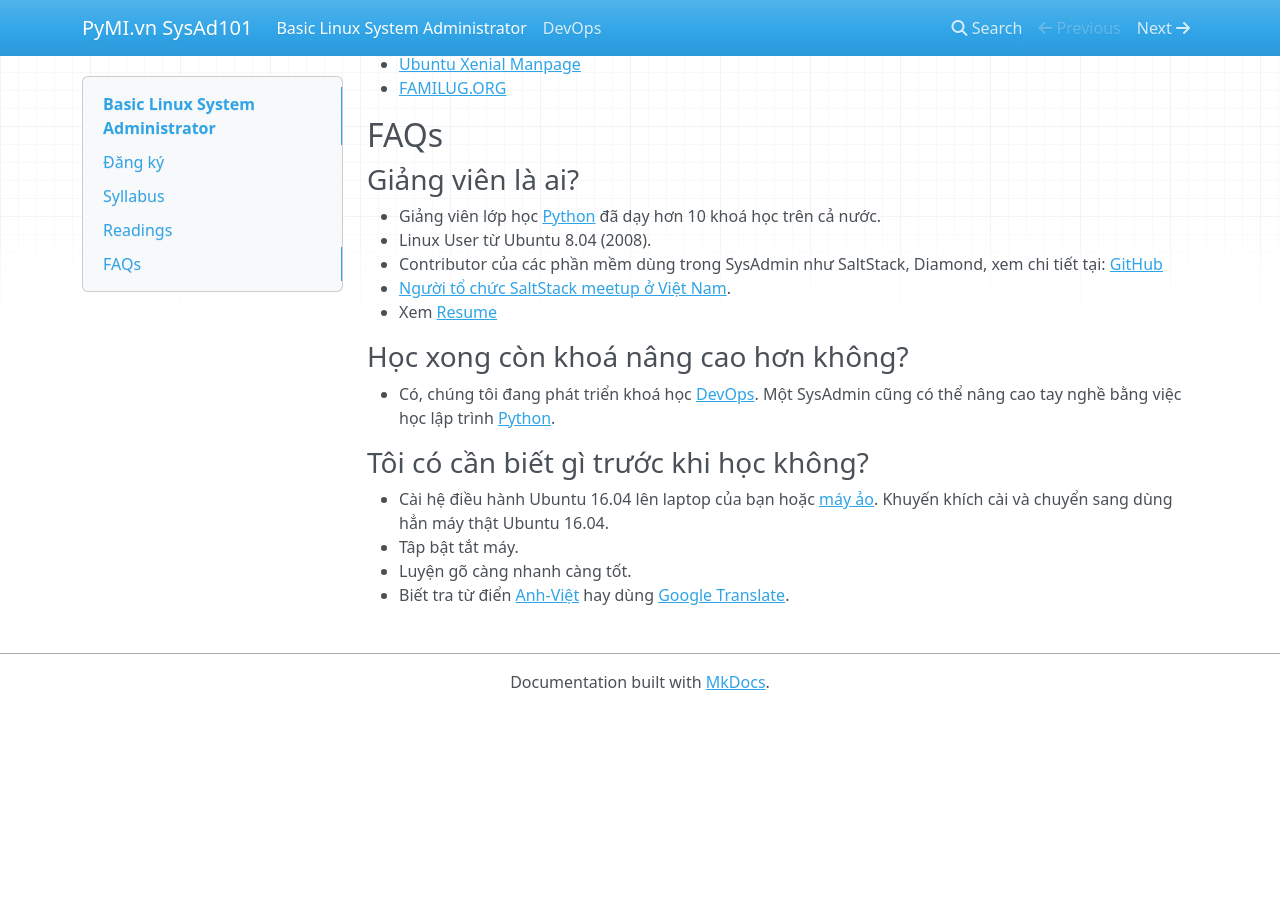
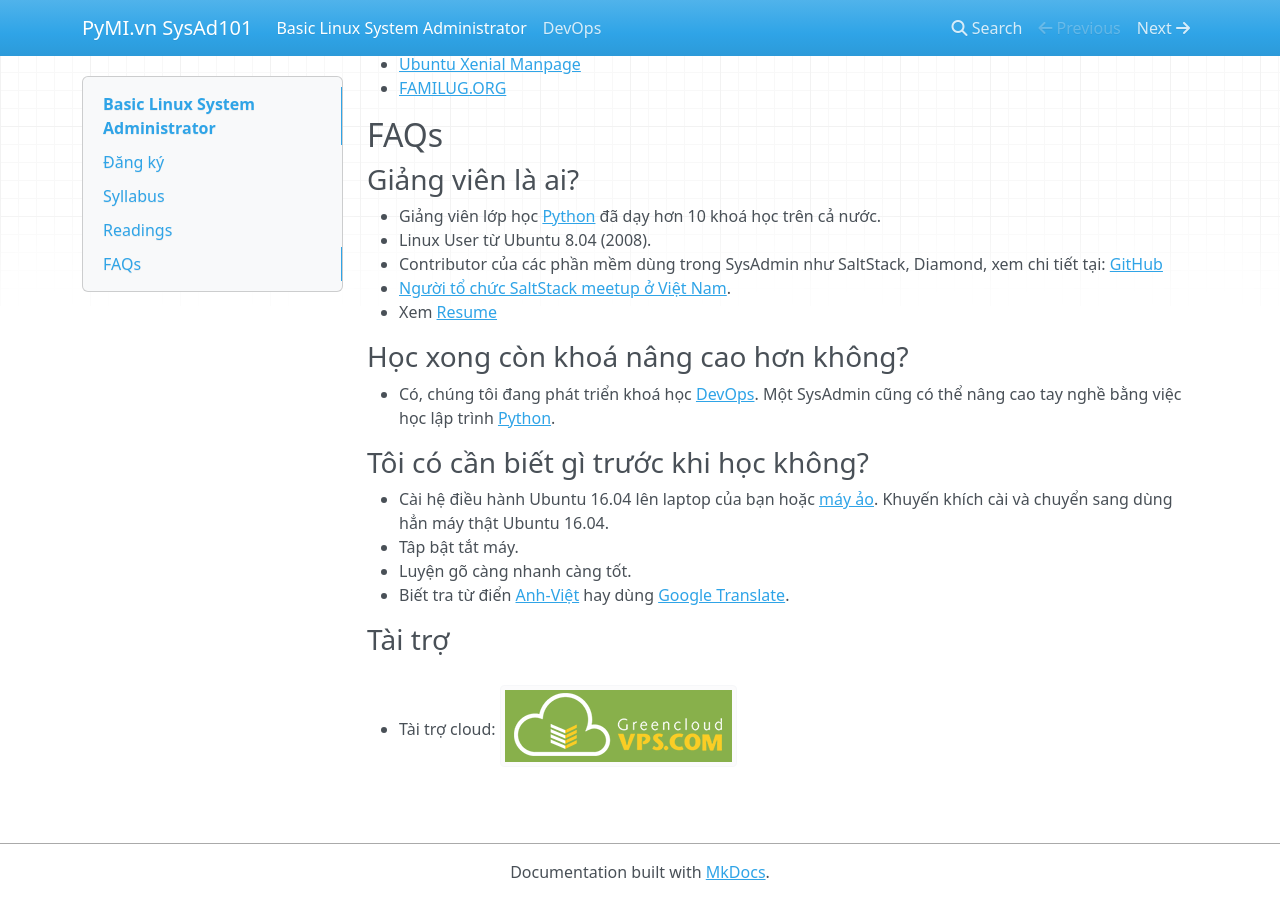
Before and after one commit to pymivn/sysad101, an MkDocs documentation site: the page built from docs/index.md, in a window 1280 px wide and 900 px high, scrolled down 2884 px. Built offline with MkDocs 1.6.1, drawn with Linux system fonts in a browser that asks for light colours; nearby versions of some CDN libraries; before the commit the page ends 3594 px from its top, so only the background shows below that.

Commit message:
Add cloud sponsor

```diff
--- a/docs/index.md
+++ b/docs/index.md
@@ -148,5 +148,8 @@ Khoá học OFFLINE, bằng tiếng Việt, nhưng mọi từ khoá sẽ giữ n
 - Luyện gõ càng nhanh càng tốt.
 - Biết tra từ điển [Anh-Việt](https://vdict.com/) hay dùng [Google Translate](https://translate.google.com/).
 
+### Tài trợ
+- Tài trợ cloud: [![https://greencloudvps.com/](greencloud.png)](https://greencloudvps.com/)
+
 [DevOps]: devops/
 [Python]: https://pymi.vn
```
Also changed, not shown: docs/greencloud.png (added).
